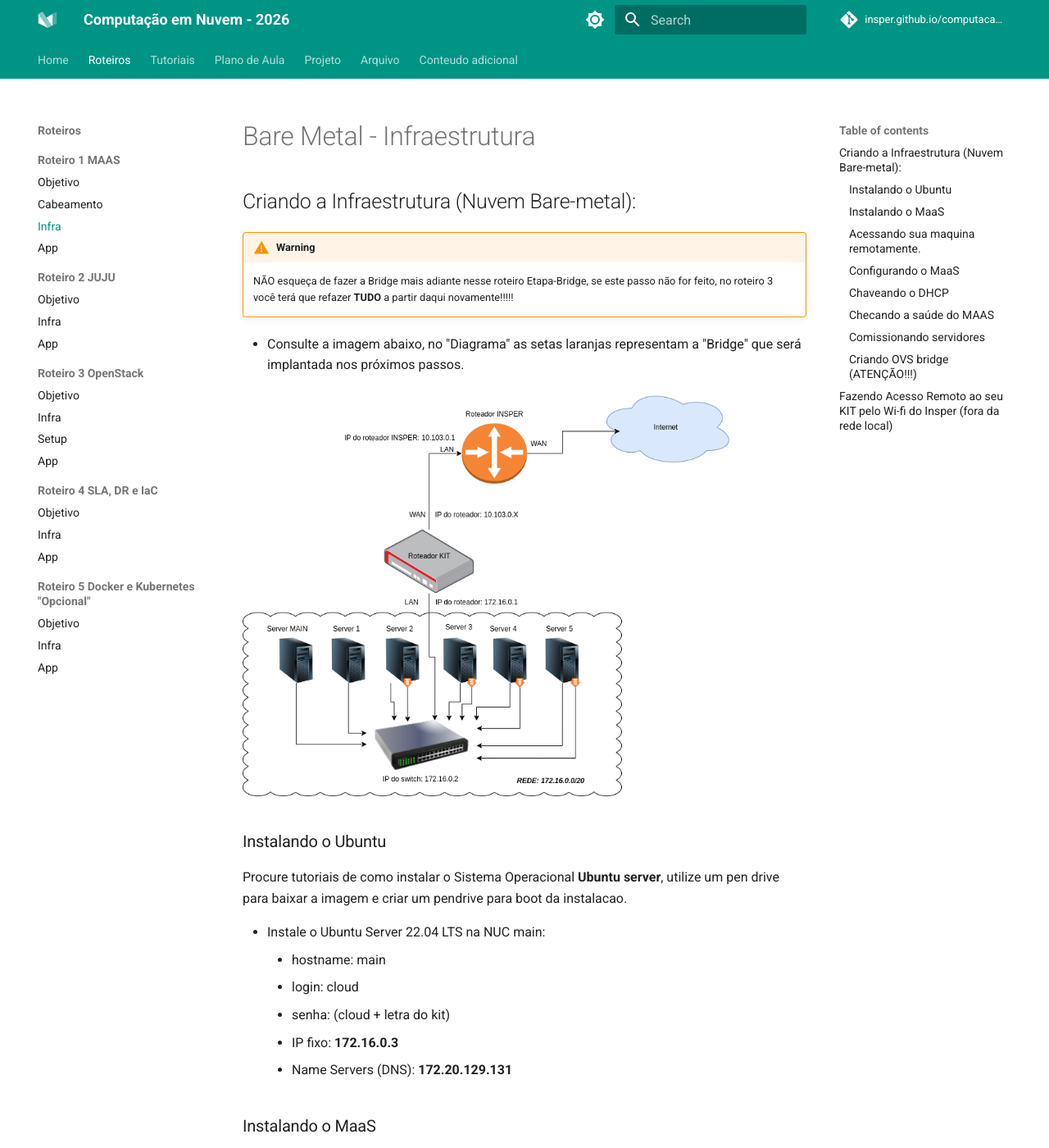
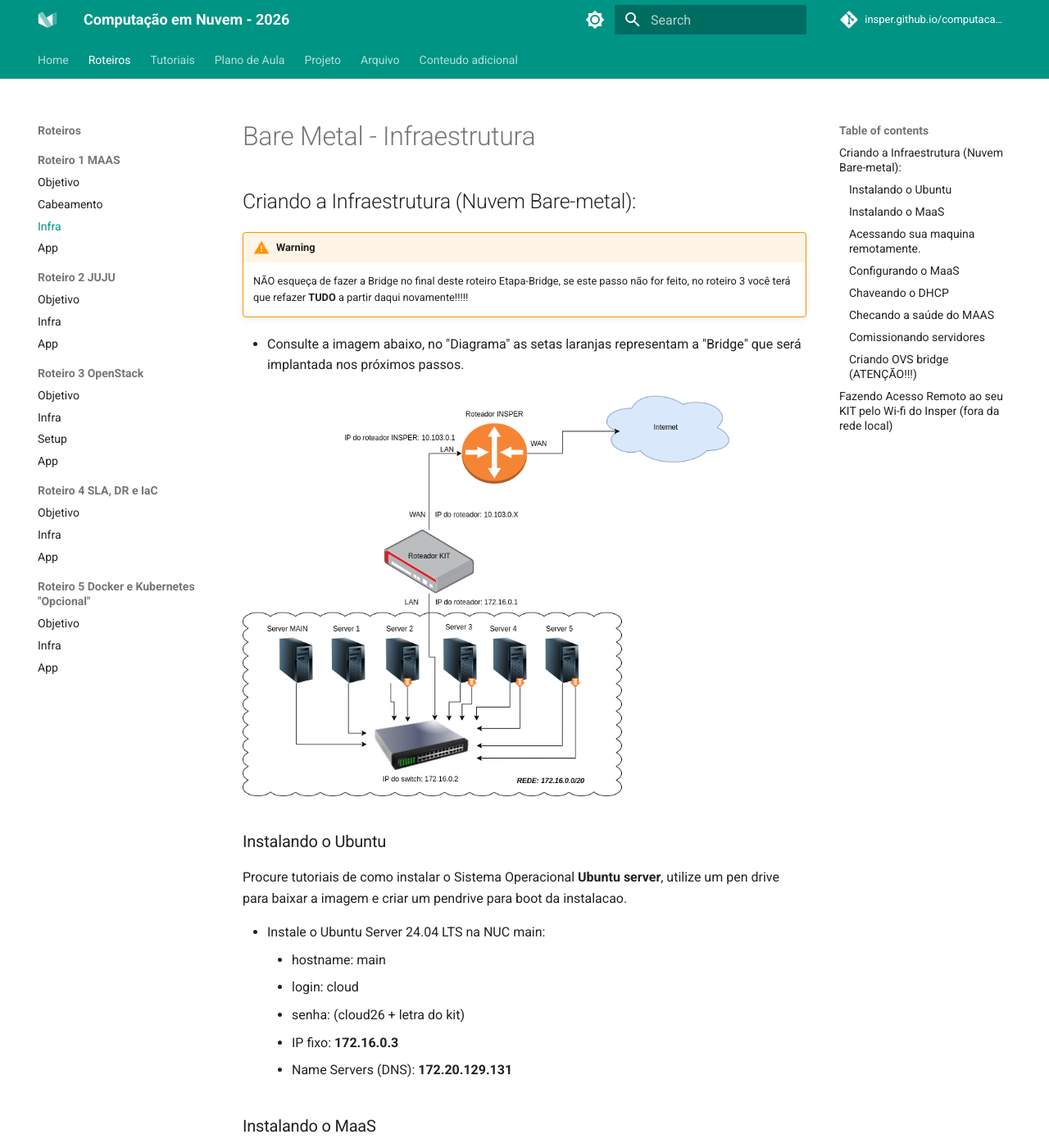
Before and after one commit to Insper/computacao-nuvem, an MkDocs documentation site: the page built from docs/roteiros/1.infra.md, in a window 1280 px wide and 1400 px high. Shown: the whole window at 82% size. Built offline with MkDocs 1.6.1 and Material for MkDocs 9.7.7, drawn with Linux system fonts in a browser that asks for light colours; nearby versions of some CDN libraries; comment, search, counter and statistics services are not loaded; some of the changed text lies outside the part shown.

Commit message:
update ubuntu24

```diff
--- a/docs/roteiros/1.infra.md
+++ b/docs/roteiros/1.infra.md
@@ -10,7 +10,7 @@ author: Tiago Demay
 
 !!! warning
 
-    NÃO esqueça de fazer a Bridge mais adiante nesse roteiro Etapa-Bridge, se este passo não for feito, no roteiro 3 você terá que refazer **TUDO** a partir daqui novamente!!!!!
+    NÃO esqueça de fazer a Bridge no final deste roteiro Etapa-Bridge, se este passo não for feito, no roteiro 3 você terá que refazer **TUDO** a partir daqui novamente!!!!!
 
 * Consulte a imagem abaixo, no "Diagrama" as setas laranjas representam a "Bridge" que será implantada nos próximos passos.
 
@@ -20,10 +20,10 @@ author: Tiago Demay
 
 Procure tutoriais de como instalar o Sistema Operacional **Ubuntu server**, utilize um pen drive para baixar a imagem e criar um pendrive para boot da instalacao.
 
-  * Instale o Ubuntu Server 22.04 LTS na NUC main:
+  * Instale o Ubuntu Server 24.04 LTS na NUC main:
     * hostname: main
     * login: cloud
-    * senha: (cloud + letra do kit)
+    * senha: (cloud26 + letra do kit)
     * IP fixo: **172.16.0.3**
     * Name Servers (DNS): **172.20.129.131**
 
@@ -64,7 +64,7 @@ Procure tutoriais de como instalar o Sistema Operacional **Ubuntu server**, util
     * ele estará disponível em http://172.16.0.3:5240/MAAS.
     * Entenda onde o serviço esta rodando e faça o login
     * configure um DNS Forwarder com o DNS do Insper (DNS Externo que o seu roteador enxerga).
-    * Importe as imagens do **Ubuntu 22.04LTS e Ubuntu 20.04 LTS**.
+    * Importe as imagens do **Ubuntu 22.04LTS e Ubuntu 24.04 LTS**.
     * Faça o *upload* da chave copiada no terminal SSH.
     * Em Settings | General:
       * Global Kernel Parameters: **net.ifnames=0** (sem espaços)
@@ -124,7 +124,7 @@ De acordo com as aulas teóricas, vamos realizar um **NAT** para permitir o aces
 
 A **meta** é conseguir conectar no servidor principal **"main"** utilizando a porta 22.
 
-Libere tambem o acesso ao gerenciamento remoto do seu roteador criando uma regra de gestão para a rede 0.0.0.0/0
+**Libere tambem o acesso ao gerenciamento remoto do seu roteador criando uma regra de gestão para a rede 0.0.0.0/0**
 
 Se não lembrar das aulas teóricas, pesquise por como fazer NAT no Roteador do seu KIT.
 
```
Also changed, not shown: docs/roteiros/1.cabeamento.md (+2 -2 lines), docs/roteiros/1.objetivo.md (+3 -3 lines).
